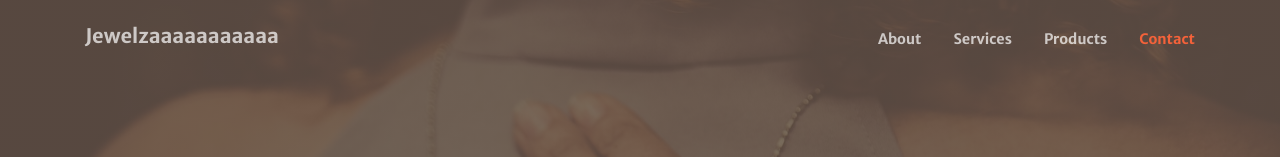
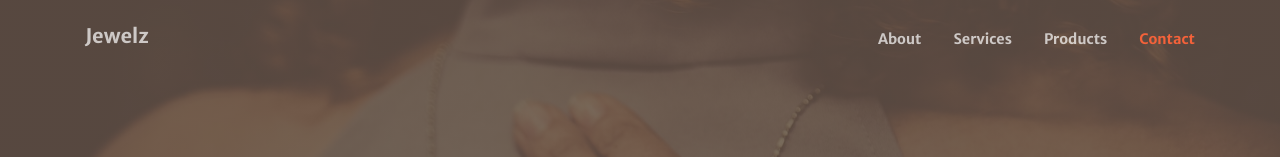
Before and after one commit to SadaouiDyhia/SadaouiDyhia.github.io, a plain HTML site: page index.html in a window 1280 px wide. Shown: the top 157 px of the page. Drawn offline with nearby package versions, Linux system fonts and the light colour scheme.

Commit message:
Update index.html

```diff
--- a/index.html
+++ b/index.html
@@ -22,7 +22,7 @@
         <!-- Navigation-->
         <nav class="navbar navbar-expand-lg navbar-light fixed-top py-3" id="mainNav">
             <div class="container">
-                <h2 class="navbar-brand js-scroll-trigger" >Jewelzaaaaaaaaaaa</h2>
+                <h2 class="navbar-brand js-scroll-trigger" >Jewelz</h2>
                 <button class="navbar-toggler navbar-toggler-right" type="button" data-toggle="collapse" data-target="#navbarResponsive" aria-controls="navbarResponsive" aria-expanded="false" aria-label="Toggle navigation"><span class="navbar-toggler-icon"></span></button>
                 <div class="collapse navbar-collapse" id="navbarResponsive">
                     <ul class="navbar-nav ml-auto my-2 my-lg-0">
```
